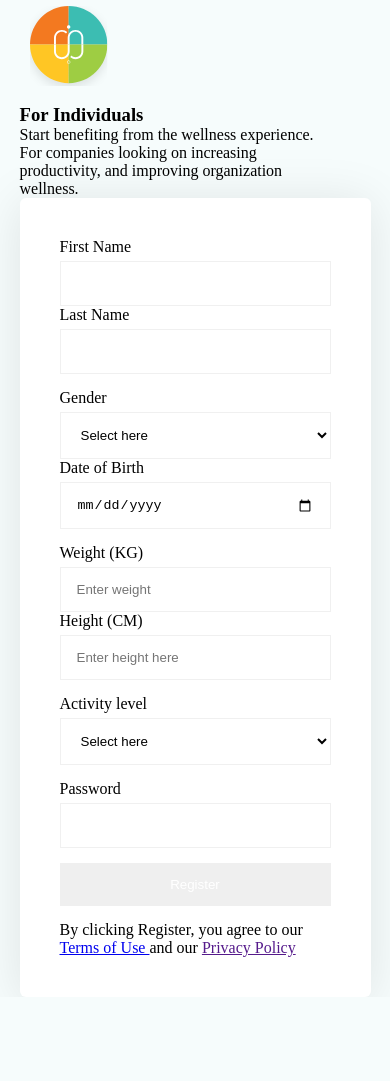
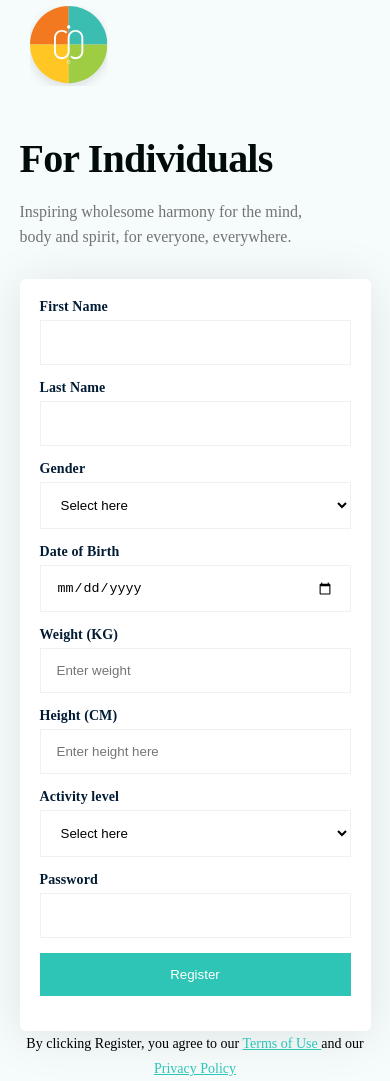
Before and after one commit to DonttalKtoemma/Assignment2, a plain HTML site: page index.html in a window 390 px wide. Before the commit the page ends 997 px from the top, so only its background shows below. Drawn offline with Linux system fonts and the light colour scheme.

Commit message:
completed

```diff
--- a/index.css
+++ b/index.css
@@ -31,9 +31,28 @@ body {
     width: 50%;
 }
 
+.details h1{
+    color:#000B0A;
+    font-size: 40px;
+    font-style: normal;
+    font-weight: 700;
+    line-height: 50px; /* 125% */
+    letter-spacing: -0.8px;
+    margin-block: 30px 15px;
+}
+
 .details p{
     width: 90%;
+    color: #737373;
+    font-size: 16px;
+    font-style: normal;
+    font-weight: 400;
+    line-height: 25px; /* 156.25% */
 
+}
+
+.mobile {
+    display: none;
 }
 
 form{
@@ -59,8 +78,14 @@ form{
 }
 
 
-.input-container label{
+.input-container label, .full-width label{
     margin-bottom: 5px;
+    color:#011C34;
+    font-size: 14px;
+    font-style: normal;
+    font-weight: 600;
+    line-height: normal;
+    letter-spacing: 0.1px;
 }
 
 .input-container input, .input-container select{
@@ -70,6 +95,14 @@ form{
     width:100%;
     /* border: solid green; */
     outline:none;
+}
+
+.input-container input:focus, .input-container select:focus{
+    border: 1px solid #2EC4B6;
+}
+
+.full-width input:focus, .full-width select:focus{
+    border: 1px solid #2EC4B6;
 }
 
 .full-width {
@@ -96,6 +129,34 @@ button {
     width: 100%;
     color: white;
     border: none;
+    background: #2EC4B6;
+}
+
+.inside-p{
+    color: #000;
+    font-size: 14px;
+    font-style: normal;
+    font-weight: 400;
+    line-height: 25px; /* 178.571% */
+    text-align: center;
+}
+
+.inside-p a{
+    color: #2EC4B6;
+}
+
+.outside-p{
+    color: #000;
+    font-size: 14px;
+    font-style: normal;
+    font-weight: 400;
+    line-height: 25px; /* 178.571% */
+    text-align: center;
+    display: none;
+}
+
+.outside-p a{
+    color: #2EC4B6;
 }
 
 @media screen and (max-width:425px){
@@ -110,7 +171,17 @@ button {
         flex-direction: column;
     }
 
-    .details, .white{
+    .white{
+        width: 100%;
+        padding: 20px;
+        margin-top: 30px;
+    }
+
+    .input-container:first-of-type{
+        margin-bottom: 15px;
+    }
+
+    .details{
         width: 100%;
     }
 
@@ -118,6 +189,29 @@ button {
         flex-direction: column;
     }
 
-    .input-container{width: 100%;}
+    .input-container{
+        width: 100%;
+    }
+
+    .input-container input, .input-container select, .full-width input, .full-width select{
+        width: 100%;
+        /* border: solid red; */
+    }
+
+    .inside-p{
+        display: none;
+    }
+
+    .outside-p{
+        display: block;
+    }
+
+    .desktop{
+        display: none;
+    }
+
+    .mobile {
+        display: block;
+    }
 
 }
--- a/index.html
+++ b/index.html
@@ -11,10 +11,14 @@
         <section class="details">
             <img src="./images/logo.svg" alt="logo">
             <h1>For Individuals</h1>
-            <p>Start benefiting from the wellness
+            <p class="desktop">Start benefiting from the wellness
                 experience. For companies looking on
                 increasing productivity, and improving
                 organization wellness.
+            </p>
+            <p class="mobile">
+                Inspiring wholesome harmony for the mind,
+                body and spirit, for everyone, everywhere.
             </p>
         </section>
         <section class="white">
@@ -78,11 +82,14 @@
                     <button>Register</button>
                 </div>
 
-                <p>
+                <p class="inside-p">
                     By clicking Register, you agree to our <a href="#">Terms of Use </a>and our <a href="">Privacy Policy</a>
                 </p>
             </form>
         </section>
+        <p class="outside-p">
+            By clicking Register, you agree to our <a href="#">Terms of Use </a>and our <a href="">Privacy Policy</a>
+        </p>
     </section>
 </body>
 </html>
```
